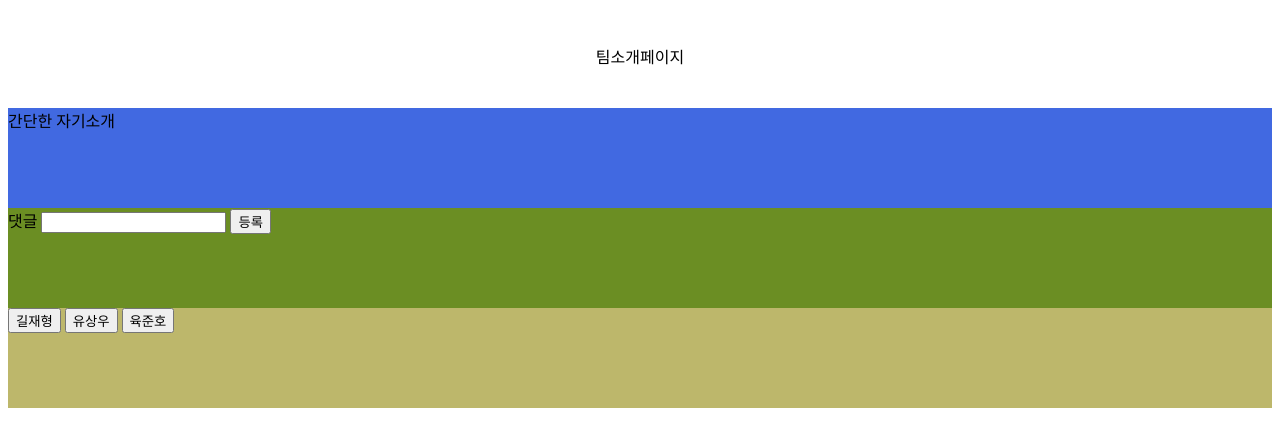
After one commit to Mrgil0/FourGlass, a Flask app: page /jh in a window 1280 px wide. The commit adds this page. Shown: the top 447 px of the page. Run offline with Flask 2, Linux system fonts and the light colour scheme; data that the repository does not hold is empty.

Commit message:
송지훈 연결

```diff
--- a/FourGlass/app.py
+++ b/FourGlass/app.py
@@ -1,3 +1,4 @@
+from pymongo import MongoClient
 import certifi
 import logging
 from flask import Flask, render_template, request, jsonify
@@ -5,16 +6,46 @@ from flask import Flask, render_template, request, jsonify
 app = Flask(__name__)
 
 ca = certifi.where()
-from pymongo import MongoClient
 
-client = MongoClient("mongodb+srv://test:sparta@cluster0.uerebxa.mongodb.net/?retryWrites=true&w=majority",
-                     tlsCAFile=ca)
+client = MongoClient(
+    "mongodb+srv://test:sparta@cluster0.uerebxa.mongodb.net/?retryWrites=true&w=majority", tlsCAFile=ca)
 db = client.sparta
+
+# 팀소개 페이지
 
 
 @app.route('/')
 def home():
-    return render_template('team1.html')
+    return render_template('mainpage.html')
+
+# 송지훈 개인페이지
+
+
+@app.route('/jh')
+def jh():
+    return render_template('jh.html')
+
+# 송지훈 개인페이지
+
+
+@app.route("/jh/review", methods=["POST"])
+def insertReviewPost():
+    review_receive = request.form['review_give']
+
+    doc = {
+        'review': review_receive,
+    }
+    db.jh.insert_one(doc)
+    return jsonify({'msg': '저장완료'})
+
+# 송지훈 개인페이지
+
+
+@app.route("/jh/review", methods=["GET"])
+def homework_get_jh():
+    reviews = list(db.jh.find({}, {'_id': False}).sort('_id', -1).limit(3))
+    print(reviews)
+    return jsonify({'reviews': reviews})
 
 
 @app.route("/homework", methods=["POST"])
@@ -38,23 +69,27 @@ def homework_get():
     comment_list = list(db.comment.find({}, {'_id': False}))
     return jsonify({'comments': comment_list})
 
+
 @app.route("/fourglass/findReply", methods=["POST"])
 def fourglass_findReply():
     idx_receive = request.form["id_give"]
-    find_list = list(db.reply.find({"idx":idx_receive}))
+    find_list = list(db.reply.find({"idx": idx_receive}))
     return jsonify({'result': find_list})
+
 
 @app.route("/fourglass/find", methods=["POST"])
 def homework_find():
     id_receive = request.form["id_give"]
-    find_list = list(db.comment.find({"name":id_receive}, {'_id': False}))
+    find_list = list(db.comment.find({"name": id_receive}, {'_id': False}))
     return jsonify({'result': find_list})
+
 
 @app.route("/fourglass/del", methods=["POST"])
 def homework_del():
     id_receive = request.form["id_give"]
     db.comment.delete_one({'name': id_receive})
     return jsonify({'msg': '삭제 완료!'})
+
 
 @app.route("/fourglass/addReply", methods=["POST"])
 def fourglass_addReply():
@@ -70,5 +105,6 @@ def fourglass_addReply():
     db.reply.insert_one(doc)
     return render_template('team1.html')
 
+
 if __name__ == '__main__':
     app.run('0.0.0.0', port=5000, debug=True)
--- /dev/null
+++ b/FourGlass/static/css/jh.css
@@ -0,0 +1,33 @@
+* {
+  user-select: none;
+}
+
+.about-team {
+  width: 100%;
+  height: 100px;
+  text-align: center;
+  line-height: 100px;
+  background-color: white;
+}
+
+.about-team:hover {
+  background-color: green;
+}
+
+.about-me {
+  background-color: royalblue;
+  width: 100%;
+  height: 100px;
+}
+
+.review {
+  background-color: olivedrab;
+  width: 100%;
+  height: 100px;
+}
+
+.btn-box {
+  background-color: darkkhaki;
+  width: 100%;
+  height: 100px;
+}
--- /dev/null
+++ b/FourGlass/static/js/jh.js
@@ -0,0 +1,77 @@
+const teamPage = document.querySelector("#teamHeader");
+const teamBtns = document.querySelectorAll("#btn-box button");
+const btnReview = document.querySelector("#btn-review");
+const inputReview = document.querySelector("#input-review");
+const reviews = document.querySelector("#reviews");
+
+//페이지 로딩 후 리뷰가져오기
+(() => {
+  $.ajax({
+    type: "GET",
+    url: "/jh/review",
+    data: {},
+    success: (response) => {
+      for (const review of response.reviews) {
+        const element = document.createElement("li");
+        element.textContent = review.review;
+        reviews.appendChild(element);
+      }
+    },
+  });
+})();
+
+// 화면 상단 팀소개페이지 영역을 누르면 메인페이지로 이동
+teamPage.addEventListener("click", () => {
+  window.location.href = "/";
+});
+
+// 팀원 버튼을 누르면 팀원소개페이지로 이동
+for (const btn of teamBtns) {
+  btn.addEventListener("click", () => {
+    const name = btn.textContent.trim();
+    let url;
+    if (name === "길재형") {
+      url = "/team2";
+    } else if (name === "유상우") {
+      url = "/team0";
+    } else {
+      url = "/team1";
+    }
+    accessURL(url);
+  });
+}
+
+// 댓글등록 버튼을 누르면 DB에 저장
+btnReview.addEventListener("click", () => insertDB(inputReview.value));
+
+// 댓글 input에서 enter키 활성
+inputReview.addEventListener("keydown", (event) => {
+  const ENTER = 13;
+  if (event.keyCode === ENTER) {
+    insertDB(inputReview.value);
+  }
+});
+
+// url을 받아 이동
+function accessURL(url) {
+  window.location.href = url;
+}
+
+//DB에 저장하는 함수
+function insertDB(review) {
+  // 값이 공백일 경우
+  if (review === "") {
+    alert("입력해주세요");
+    inputReview.focus();
+    return;
+  }
+
+  $.ajax({
+    type: "POST",
+    url: "/jh/review",
+    data: { review_give: review },
+    success: (response) => {
+      window.location.reload();
+    },
+  });
+}
--- /dev/null
+++ b/FourGlass/templates/jh.html
@@ -0,0 +1,30 @@
+<!DOCTYPE html>
+<html lang="en">
+
+<head>
+  <meta charset="UTF-8">
+  <meta http-equiv="X-UA-Compatible" content="IE=edge">
+  <meta name="viewport" content="width=device-width, initial-scale=1.0">
+  <script src="https://ajax.googleapis.com/ajax/libs/jquery/3.5.1/jquery.min.js"></script>
+  <script src="../static/js/jh.js" defer></script>
+  <link rel="stylesheet" type="text/css" href="../static/css/jh.css">
+  <title>team3 info</title>
+</head>
+
+<body>
+  <div class="about-team" id="teamHeader">팀소개페이지</div>
+  <div class="about-me" id="aboutMe">간단한 자기소개</div>
+  <div class="review" id="review">
+    <label for="input-review">댓글</label>
+    <input id="input-review" type="text" placeholder="">
+    <button type="button" id="btn-review">등록</button>
+    <ul id="reviews"></ul>
+  </div>
+  <div class="btn-box" id="btn-box">
+    <button>길재형</button>
+    <button>유상우</button>
+    <button>육준호</button>
+  </div>
+</body>
+
+</html>
--- a/FourGlass/templates/mainpage.html
+++ b/FourGlass/templates/mainpage.html
@@ -176,7 +176,7 @@
                 <div class="card-body">
                     <h5 class="card-title">송지훈</h5>
                     <p class="card-text">나는 거북이당</p>
-                    <a href="three" class="btn btn-primary">Go!</a>
+                    <a href="/jh" class="btn btn-primary">Go!</a>
                 </div>
             </div>
             <div class="card" style="width: 18rem;">
```
